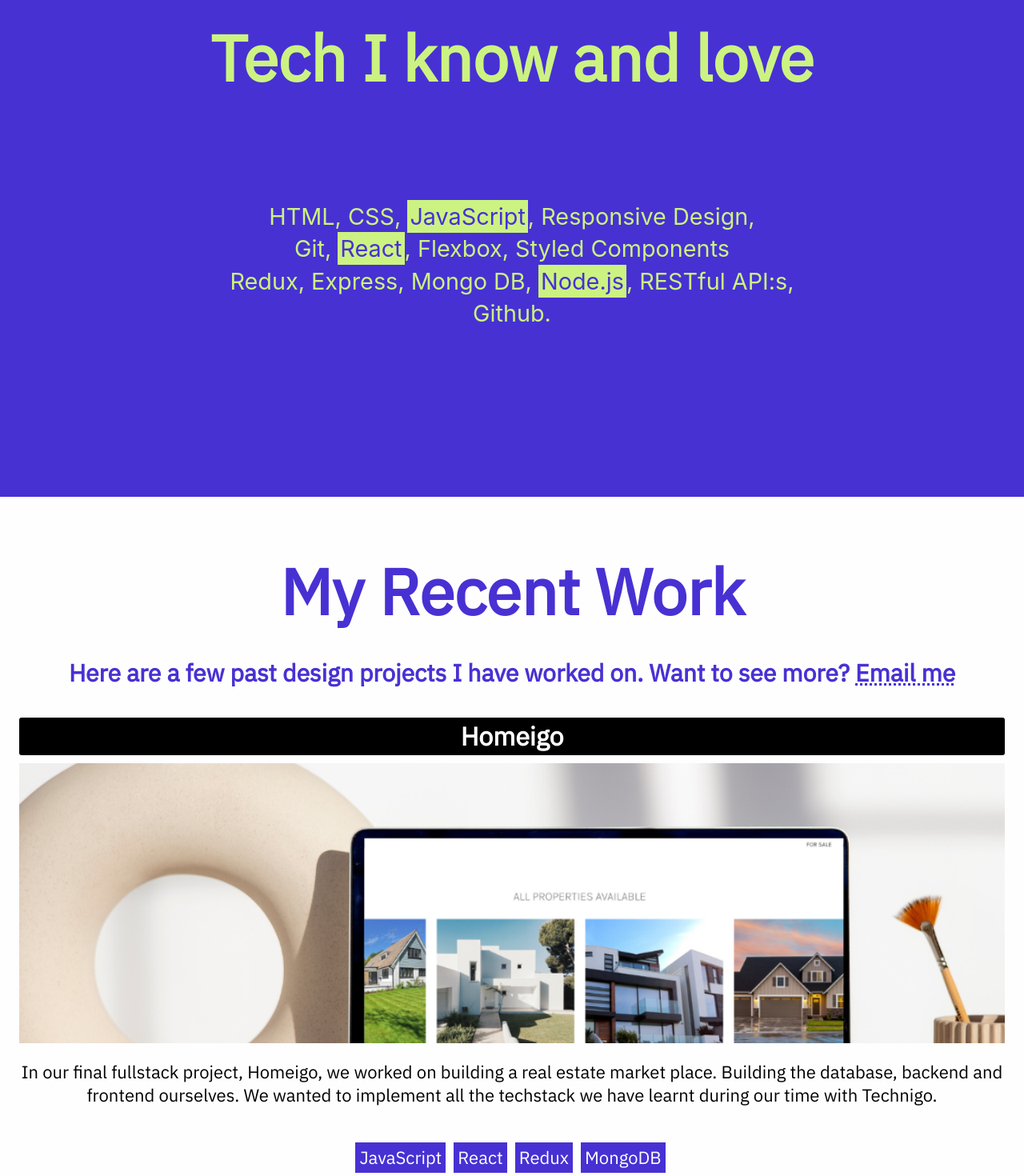
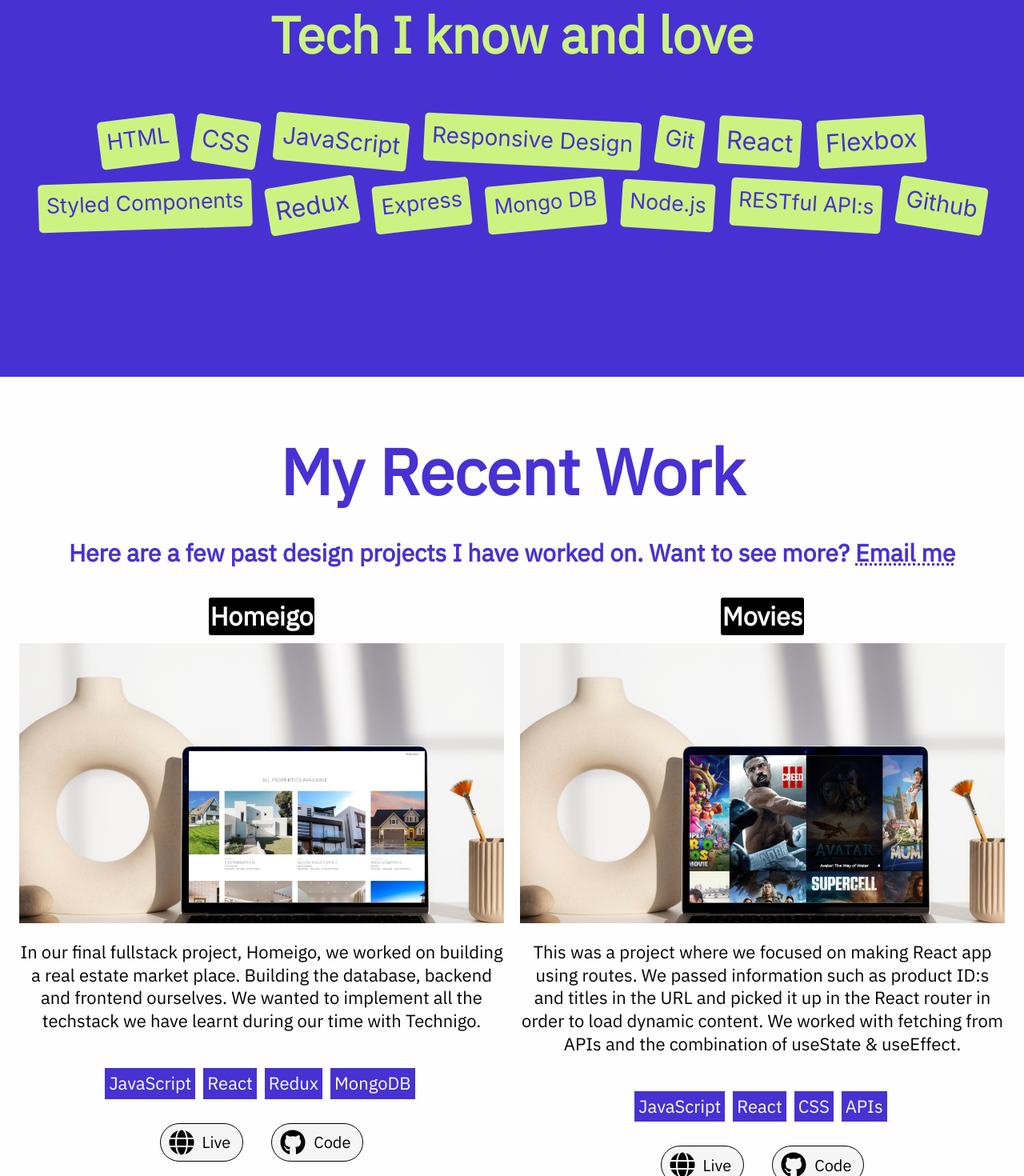
Before and after one commit to sammyolsson/portfolio, a React (Create React App) app: page / in a window 1280 px wide. Shown: the part 1080-2550 px from the top of the page at 80% size. Built offline with nearby package versions, Linux system fonts and the light colour scheme.

Commit message:
Rework tech component

```diff
--- a/src/components/Projects.js
+++ b/src/components/Projects.js
@@ -59,7 +59,7 @@ export const Projects = () => {
           <ProjectImage src={MoviesIMG} alt="Movies image" />
           <ProjectTextStructure>
             <ParagraphText>
-              This was a project where we focused on making React apps with multiple pages using routes.
+              This was a project where we focused on making React app using routes.
               We passed information such as product ID:s and titles in the URL and picked it up in the React router in order to load dynamic content.
               We worked with fetching from APIs and the combination of useState & useEffect.
             </ParagraphText>
@@ -180,15 +180,15 @@ const Section = styled.section`
   `;
 
 const ProjectMainStructure = styled.div`
-  padding-bottom: 60px;
+  flex: 1 1 calc(50% - 20px); // Takes up half of the container width minus the gap
   display: flex;
   flex-direction: column;
+  align-items: center; // Centers the content inside each project
 
   @media screen and (max-width: 768px) {
-  display: flex;
-  flex-direction: column;
+    flex: 1 1 100%; // Takes up the full width on smaller screens
   }
-  `;
+`;
 
 const ProjectTextStructure = styled.div`
   display: flex;
@@ -236,7 +236,15 @@ const PurpleBackgroundAndProjectButtonStucture = styled.div`
   `;
 
 const AllProjectsStructure = styled.div`
-  `;
+  display: flex;
+  flex-wrap: wrap;
+  gap: 20px; // Adjust the gap between projects as needed
+  justify-content: center; // Centers the projects in the container
+
+  @media screen and (max-width: 768px) {
+    flex-direction: column; // Stacks the projects on top of each other on smaller screens
+  }
+`;
 
 const SectionTitle = styled.h2`
 color: #4831D3;
--- a/src/components/Tech.js
+++ b/src/components/Tech.js
@@ -11,12 +11,12 @@ export const Tech = () => {
     <TechContainer>
       <SectionTitle>Tech I know and love</SectionTitle>
       <TechParagraph>
-        HTML, CSS, <TechMark>JavaScript</TechMark>, Responsive Design,<br />
-        Git, <TechMark>React</TechMark>, Flexbox,
-        Styled Components<br />
-        Redux, Express, Mongo DB, <TechMark>Node.js</TechMark>,
-        RESTful API:s,<br />
-        Github.
+        <TechItem>HTML</TechItem><TechItem>CSS</TechItem> <TechItem>JavaScript</TechItem><TechItem>Responsive Design</TechItem>
+        <TechItem>Git</TechItem> <TechItem>React</TechItem><TechItem>Flexbox</TechItem>
+        <TechItem>Styled Components</TechItem>
+        <TechItem>Redux</TechItem><TechItem>Express</TechItem><TechItem>Mongo DB</TechItem><TechItem>Node.js</TechItem>
+        <TechItem>RESTful API:s</TechItem>
+        <TechItem>Github</TechItem>
       </TechParagraph>
     </TechContainer>
   )
@@ -33,39 +33,49 @@ const TechContainer = styled.section`
   justify-content: center;
 
   @media (max-width: 768px) {
-    padding: 60px 10px;
+    padding: 60px 20px; // Increased side padding for smaller screens
   }
 `;
 
 const SectionTitle = styled.h2`
   color: #CCF381;
   font-weight: 700;
-font-size: 80px;
-line-height: 108px;
+  font-size: clamp(1.9rem, 5vw, 80px); // Responsive font size
+  line-height: 1.2;
+  margin-bottom: 2rem; // Added margin for separation
   font-family: 'IBM Plex Sans', sans-serif;
-
-@media (max-width: 768px) {
-    font-size: 1.9rem;
-    line-height: 1.4;
-}
 `;
 
 const TechParagraph = styled.p`
   color: #CCF381;
-font-size: 1.8rem;
-padding: 30px;
-line-height: 1.4;
+  font-size: clamp(1.2rem, 3vw, 1.8rem); // Responsive font size
+  padding: 0 20px; // Adjusted padding
+  line-height: 1.6; // Increased line height for readability
   text-align: center;
+  display: flex; // Using flexbox
+  flex-wrap: wrap; // Allow items to wrap
+  gap: 10px; // Space between tech items
+  justify-content: center; // Center items horizontally
+`;
 
-@media (max-width: 768px) {
-    font-size: 1.3rem;
-    line-height: 1.3;
-    padding: 20px;
+// Function to generate random rotation degrees
+const getRandomRotation = () => `${Math.random() * 20 - 10}deg`; // Random rotation between -10deg and +10deg
+
+// Function to generate random font size
+const getRandomFontSize = () => `${Math.random() * 0.2 + 0.9}em`; // Random font size between 0.9em and 1.1em
+
+const TechItem = styled.span`
+  background-color: #CCF381;
+  color: #4731D3;
+  padding: 5px 10px;
+  border-radius: 5px;
+  display: inline-block; // Use inline-block for better rotation handling
+  transform: rotate(${getRandomRotation}); // Apply random rotation
+  font-size: ${getRandomFontSize}; // Apply random font size
+  margin: 5px; // Add some margin to prevent overlap
+  transition: transform 0.3s ease; // Smooth transition for hover effect
+
+  &:hover {
+    transform: rotate(0deg) scale(1.1); // Reset rotation and scale up on hover
   }
 `;
-
-const TechMark = styled.mark`
-  background-color: #CCF381;
-  padding: 3px;
-  color: #4731D3;
-`;
```
Lines whose indentation alone changed are shown as unchanged.
